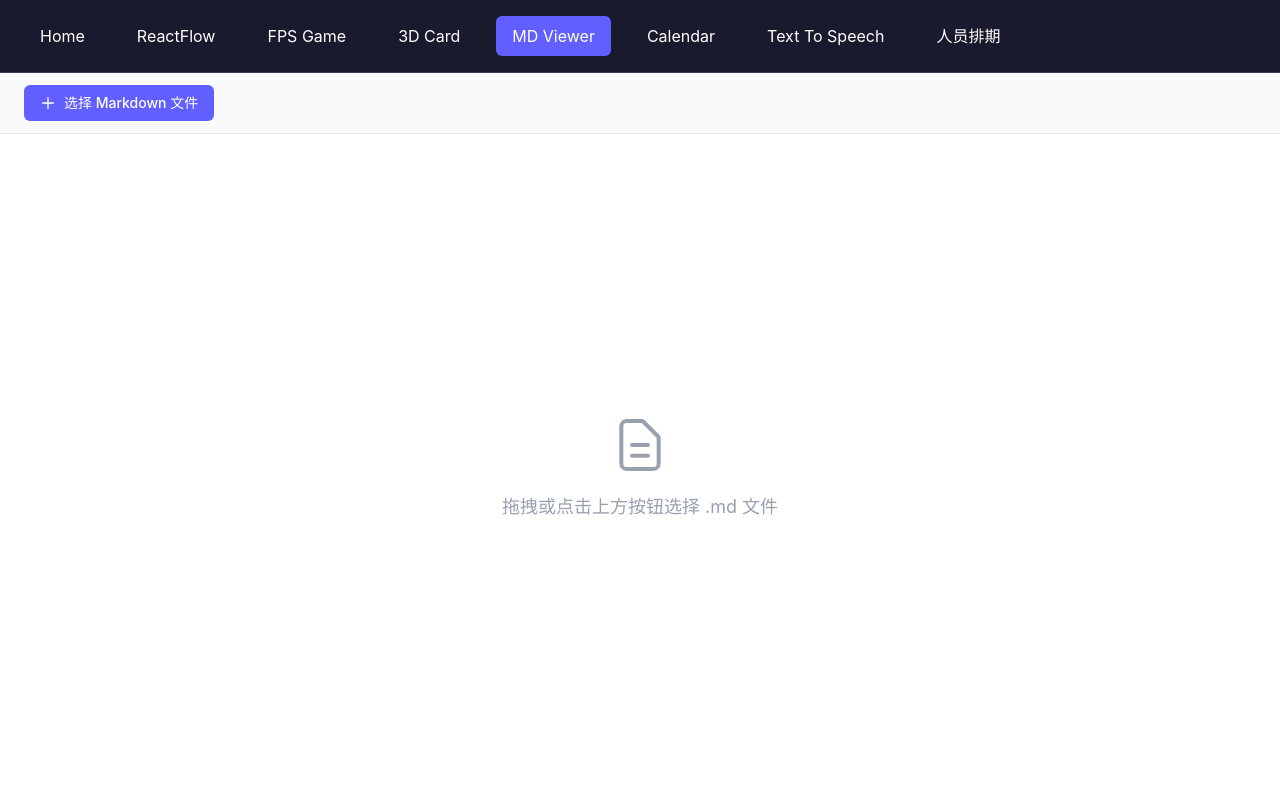
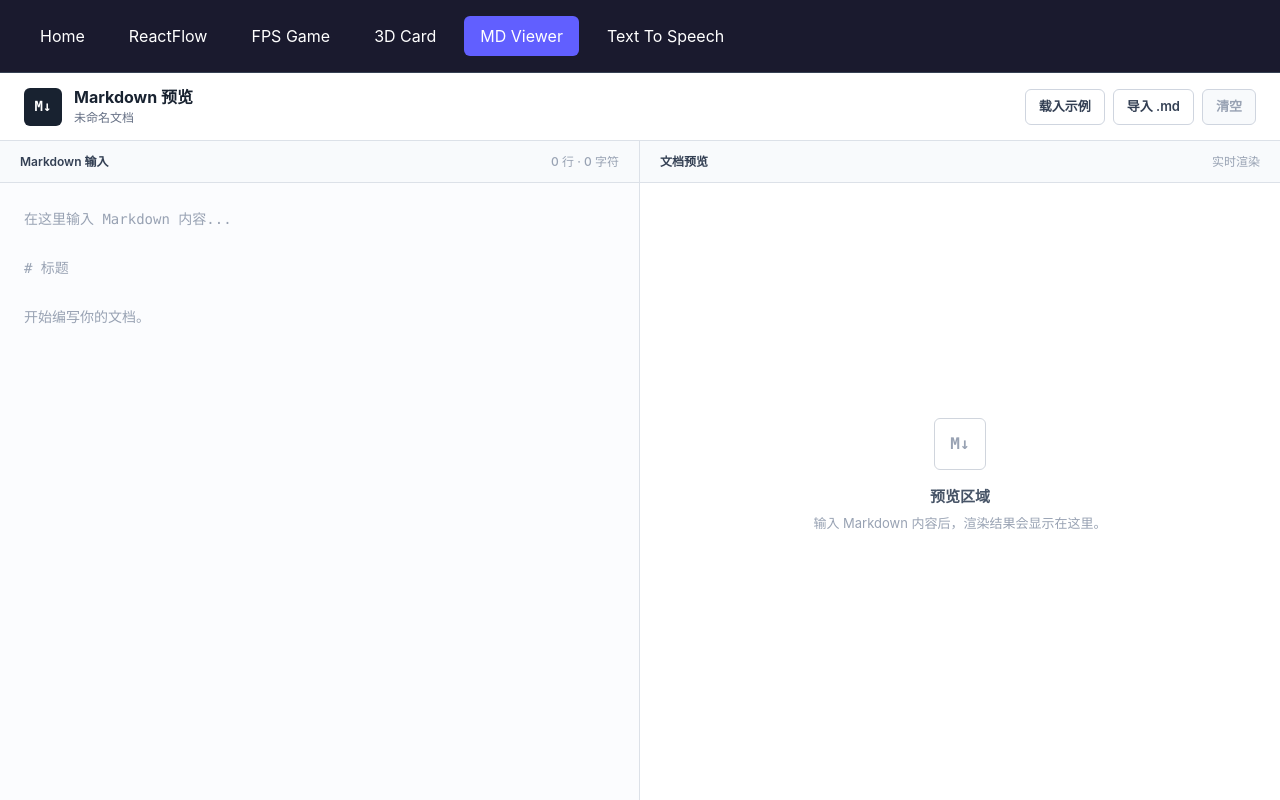
Before and after one commit to 1873575791/ReactFlow, a React (Vite) app: page /md-viewer in a window 1280 px wide. Built offline with nearby package versions, Linux system fonts and the light colour scheme.

Commit message:
feat: add markdown preview workspace

```diff
--- a/src/layout/index.jsx
+++ b/src/layout/index.jsx
@@ -1,20 +1,26 @@
 import { useState } from "react";
 import { NavLink, Outlet } from "react-router-dom";
-import { routes } from "../router";
+
+const navItems = [
+  { path: "/home", name: "Home" },
+  { path: "/reactflow", name: "ReactFlow" },
+  { path: "/fps", name: "FPS Game" },
+  { path: "/3dcard", name: "3D Card" },
+  { path: "/md-viewer", name: "MD Viewer" },
+  { path: "/tts", name: "Text To Speech" },
+];
 
 function Layout() {
   const [isMenuOpen, setIsMenuOpen] = useState(false);
 
-  const navItems = routes[0].children.filter((route) => route.name);
-
   const closeMenu = () => setIsMenuOpen(false);
 
   return (
-    <div className="min-h-screen flex flex-col bg-white dark:bg-gray-900">
+    <div className="h-screen flex flex-col bg-white dark:bg-gray-900">
       <header>
         <nav className="relative flex items-center justify-between px-4 py-4 bg-[#1a1a2e] border-b border-gray-700 sm:px-6">
           {/* 桌面端横向导航 */}
-          <div className="hidden sm:flex sm:gap-5">
+          <div className="hidden lg:flex lg:gap-3">
             {navItems.map((route) => (
               <NavLink
                 key={route.path}
@@ -32,7 +38,7 @@ function Layout() {
           </div>
 
           {/* 移动端品牌占位 */}
-          <span className="text-white font-semibold sm:hidden">Demo</span>
+          <span className="text-white font-semibold lg:hidden">Demo</span>
 
           {/* 移动端汉堡按钮 */}
           <button
@@ -40,7 +46,7 @@ function Layout() {
             onClick={() => setIsMenuOpen((open) => !open)}
             aria-label="切换导航菜单"
             aria-expanded={isMenuOpen}
-            className="flex items-center justify-center w-10 h-10 rounded-md text-white hover:bg-gray-700 transition-colors sm:hidden"
+            className="flex items-center justify-center w-10 h-10 rounded-md text-white hover:bg-gray-700 transition-colors lg:hidden"
           >
             {isMenuOpen ? (
               <svg
@@ -71,7 +77,7 @@ function Layout() {
 
           {/* 移动端展开菜单 */}
           {isMenuOpen && (
-            <div className="absolute top-full left-0 right-0 z-50 flex flex-col gap-1 px-4 py-3 bg-[#1a1a2e] border-b border-gray-700 shadow-lg sm:hidden">
+            <div className="absolute top-full left-0 right-0 z-50 flex flex-col gap-1 px-4 py-3 bg-[#1a1a2e] border-b border-gray-700 shadow-lg lg:hidden">
               {navItems.map((route) => (
                 <NavLink
                   key={route.path}
@@ -91,7 +97,7 @@ function Layout() {
           )}
         </nav>
       </header>
-      <main className="h-[calc(100vh-73px)]">
+      <main className="min-h-0 flex-1 overflow-auto">
         <Outlet />
       </main>
     </div>
--- a/src/pages/MarkdownViewer/index.jsx
+++ b/src/pages/MarkdownViewer/index.jsx
@@ -1,146 +1,211 @@
-import { useState, useCallback, useRef } from "react";
+import { useCallback, useRef, useState } from "react";
 import Markdown from "react-markdown";
+import rehypeHighlight from "rehype-highlight";
 import remarkGfm from "remark-gfm";
-import rehypeHighlight from "rehype-highlight";
+import "./markdown-viewer.css";
+
+const sampleMarkdown = `# Markdown 文档
+
+在左侧输入 Markdown，右侧会实时展示渲染结果。
+
+## 常用格式
+
+- **粗体文本**与*斜体文本*
+- [链接](https://www.example.com)
+- 行内代码 \`const ready = true\`
+
+> 这是一段引用内容。
+
+| 功能 | 状态 |
+| --- | --- |
+| 实时预览 | 已开启 |
+| GFM 表格 | 已支持 |
+| 代码高亮 | 已支持 |
+
+\`\`\`javascript
+function greet(name) {
+  return \`Hello, \${name}!\`;
+}
+\`\`\`
+`;
 
 function MarkdownViewer() {
   const [content, setContent] = useState("");
   const [fileName, setFileName] = useState("");
+  const [activePane, setActivePane] = useState("editor");
   const fileInputRef = useRef(null);
 
-  const handleFileChange = useCallback((e) => {
-    const file = e.target.files?.[0];
+  const loadFile = useCallback((file) => {
     if (!file) return;
 
-    if (!file.name.endsWith(".md")) {
-      alert("请选择 .md 格式的文件");
+    if (!file.name.toLowerCase().endsWith(".md")) {
+      window.alert("请选择 .md 格式的文件");
       return;
     }
 
-    setFileName(file.name);
     const reader = new FileReader();
     reader.onload = (event) => {
       setContent(event.target?.result ?? "");
+      setFileName(file.name);
+      setActivePane("preview");
     };
     reader.readAsText(file);
   }, []);
 
-  const handleDrop = useCallback((e) => {
-    e.preventDefault();
-    e.stopPropagation();
-    const file = e.dataTransfer.files?.[0];
-    if (!file) return;
+  const handleFileChange = useCallback(
+    (event) => {
+      loadFile(event.target.files?.[0]);
+      event.target.value = "";
+    },
+    [loadFile],
+  );
 
-    if (!file.name.endsWith(".md")) {
-      alert("请选择 .md 格式的文件");
-      return;
-    }
+  const handleDrop = useCallback(
+    (event) => {
+      event.preventDefault();
+      loadFile(event.dataTransfer.files?.[0]);
+    },
+    [loadFile],
+  );
 
-    setFileName(file.name);
-    const reader = new FileReader();
-    reader.onload = (event) => {
-      setContent(event.target?.result ?? "");
-    };
-    reader.readAsText(file);
+  const handleClear = useCallback(() => {
+    setContent("");
+    setFileName("");
+    setActivePane("editor");
   }, []);
 
-  const handleDragOver = useCallback((e) => {
-    e.preventDefault();
-    e.stopPropagation();
+  const handleSample = useCallback(() => {
+    setContent(sampleMarkdown);
+    setFileName("");
   }, []);
 
-  const handleReset = useCallback(() => {
-    setContent("");
-    setFileName("");
-    if (fileInputRef.current) {
-      fileInputRef.current.value = "";
-    }
-  }, []);
+  const lineCount = content ? content.split("\n").length : 0;
 
   return (
-    <div className="h-full flex flex-col" style={{ colorScheme: "light" }}>
-      {/* Toolbar */}
-      <div className="flex items-center gap-2 px-3 py-3 sm:gap-3 sm:px-6 bg-gray-50 border-b border-gray-200">
-        <label className="cursor-pointer inline-flex items-center gap-2 px-4 py-2 bg-indigo-500 text-white rounded-md hover:bg-indigo-600 transition-colors text-sm font-medium">
-          <svg
-            className="w-4 h-4"
-            fill="none"
-            stroke="currentColor"
-            viewBox="0 0 24 24"
+    <div className="markdown-workspace">
+      <header className="markdown-toolbar">
+        <div className="markdown-title">
+          <span className="markdown-mark" aria-hidden="true">
+            M↓
+          </span>
+          <div>
+            <h1>Markdown 预览</h1>
+            <p>{fileName || "未命名文档"}</p>
+          </div>
+        </div>
+
+        <div className="markdown-actions">
+          <button
+            type="button"
+            className="action-button"
+            onClick={handleSample}
           >
-            <path
-              strokeLinecap="round"
-              strokeLinejoin="round"
-              strokeWidth={2}
-              d="M12 4v16m8-8H4"
-            />
-          </svg>
-          选择 Markdown 文件
+            载入示例
+          </button>
+          <button
+            type="button"
+            className="action-button"
+            onClick={() => fileInputRef.current?.click()}
+          >
+            导入 .md
+          </button>
+          <button
+            type="button"
+            className="action-button action-button-danger"
+            onClick={handleClear}
+            disabled={!content}
+          >
+            清空
+          </button>
           <input
             ref={fileInputRef}
             type="file"
-            accept=".md"
+            accept=".md,text/markdown"
             onChange={handleFileChange}
-            className="hidden"
+            hidden
           />
-        </label>
+        </div>
+      </header>
 
-        {fileName && (
-          <>
-            <span className="text-sm text-gray-600 truncate max-w-xs">
-              {fileName}
-            </span>
+      <div className="pane-switcher" aria-label="视图切换">
         <button
-              onClick={handleReset}
-              className="text-sm text-gray-400 hover:text-red-500 transition-colors"
+          type="button"
+          className={activePane === "editor" ? "is-active" : ""}
+          onClick={() => setActivePane("editor")}
         >
-              清除
+          编辑
         </button>
-          </>
-        )}
+        <button
+          type="button"
+          className={activePane === "preview" ? "is-active" : ""}
+          onClick={() => setActivePane("preview")}
+        >
+          预览
+        </button>
       </div>
 
-      {/* Content Area */}
-      <div className="flex-1 overflow-auto bg-white">
-        {!content ? (
-          <div
+      <main className="markdown-panes">
+        <section
+          className={`markdown-pane editor-pane ${
+            activePane === "editor" ? "is-mobile-active" : ""
+          }`}
           onDrop={handleDrop}
-            onDragOver={handleDragOver}
-            className="h-full flex items-center justify-center"
+          onDragOver={(event) => event.preventDefault()}
         >
-            <div className="flex flex-col items-center gap-4 text-gray-400">
-              <svg
-                className="w-16 h-16"
-                fill="none"
-                stroke="currentColor"
-                viewBox="0 0 24 24"
+          <div className="pane-heading">
+            <span>Markdown 输入</span>
+            <span>
+              {lineCount} 行 · {content.length} 字符
+            </span>
+          </div>
+          <textarea
+            value={content}
+            onChange={(event) => {
+              setContent(event.target.value);
+              setFileName("");
+            }}
+            placeholder={"在这里输入 Markdown 内容...\n\n# 标题\n\n开始编写你的文档。"}
+            aria-label="Markdown 内容"
+            spellCheck="false"
+          />
+        </section>
+
+        <section
+          className={`markdown-pane preview-pane ${
+            activePane === "preview" ? "is-mobile-active" : ""
+          }`}
         >
-                <path
-                  strokeLinecap="round"
-                  strokeLinejoin="round"
-                  strokeWidth={1.5}
-                  d="M9 12h6m-6 4h6m2 5H7a2 2 0 01-2-2V5a2 2 0 012-2h5.586a1 1 0 01.707.293l5.414 5.414a1 1 0 01.293.707V19a2 2 0 01-2 2z"
-                />
-              </svg>
-              <p className="text-base text-center px-4 sm:text-lg">
-                <span className="hidden sm:inline">拖拽或点击上方按钮选择 .md 文件</span>
-                <span className="sm:hidden">点击上方按钮选择 .md 文件</span>
-              </p>
+          <div className="pane-heading">
+            <span>文档预览</span>
+            <span>实时渲染</span>
           </div>
-          </div>
-        ) : (
-          <div className="max-w-4xl mx-auto px-4 py-5 sm:px-8 sm:py-6">
-            <article className="prose prose-slate prose-headings:font-semibold prose-a:text-indigo-600 prose-code:px-1 prose-code:py-0.5 prose-code:rounded prose-pre:bg-gray-900 prose-pre:text-gray-100 max-w-none text-slate-800">
+          <div className="preview-scroll">
+            {content.trim() ? (
+              <article className="markdown-body">
                 <Markdown
                   remarkPlugins={[remarkGfm]}
                   rehypePlugins={[rehypeHighlight]}
+                  components={{
+                    a: ({ children, ...props }) => (
+                      <a {...props} target="_blank" rel="noreferrer">
+                        {children}
+                      </a>
+                    ),
+                  }}
                 >
                   {content}
                 </Markdown>
               </article>
+            ) : (
+              <div className="empty-preview">
+                <span aria-hidden="true">M↓</span>
+                <strong>预览区域</strong>
+                <p>输入 Markdown 内容后，渲染结果会显示在这里。</p>
               </div>
             )}
           </div>
+        </section>
+      </main>
     </div>
   );
 }
--- /dev/null
+++ b/src/pages/MarkdownViewer/markdown-viewer.css
@@ -0,0 +1,415 @@
+.markdown-workspace {
+  --md-border: #dce1e8;
+  --md-muted: #667085;
+  --md-accent: #2563eb;
+  display: flex;
+  height: 100%;
+  min-height: 0;
+  flex-direction: column;
+  color: #182230;
+  background: #f8fafc;
+}
+
+.markdown-toolbar {
+  display: flex;
+  min-height: 68px;
+  align-items: center;
+  justify-content: space-between;
+  gap: 24px;
+  padding: 10px 24px;
+  border-bottom: 1px solid var(--md-border);
+  background: #ffffff;
+}
+
+.markdown-title {
+  display: flex;
+  min-width: 0;
+  align-items: center;
+  gap: 12px;
+}
+
+.markdown-mark {
+  display: grid;
+  width: 38px;
+  height: 38px;
+  flex: 0 0 38px;
+  place-items: center;
+  border-radius: 6px;
+  color: #ffffff;
+  background: #182230;
+  font-family: ui-monospace, SFMono-Regular, Menlo, Monaco, Consolas, monospace;
+  font-size: 14px;
+  font-weight: 700;
+}
+
+.markdown-title h1 {
+  margin: 0;
+  font-size: 16px;
+  font-weight: 700;
+  line-height: 1.4;
+  letter-spacing: 0;
+}
+
+.markdown-title p {
+  max-width: 360px;
+  margin: 1px 0 0;
+  overflow: hidden;
+  color: var(--md-muted);
+  font-size: 12px;
+  line-height: 1.4;
+  text-overflow: ellipsis;
+  white-space: nowrap;
+}
+
+.markdown-actions {
+  display: flex;
+  align-items: center;
+  gap: 8px;
+}
+
+.action-button {
+  min-height: 36px;
+  padding: 0 13px;
+  border: 1px solid #cfd5df;
+  border-radius: 6px;
+  color: #344054;
+  background: #ffffff;
+  font-size: 13px;
+  font-weight: 600;
+  cursor: pointer;
+}
+
+.action-button:hover:not(:disabled) {
+  border-color: #98a2b3;
+  background: #f8fafc;
+}
+
+.action-button:focus-visible,
+.pane-switcher button:focus-visible,
+.editor-pane textarea:focus-visible {
+  outline: 2px solid #84adff;
+  outline-offset: 1px;
+}
+
+.action-button-danger {
+  color: #b42318;
+}
+
+.action-button:disabled {
+  color: #98a2b3;
+  background: #f8fafc;
+  cursor: not-allowed;
+}
+
+.pane-switcher {
+  display: none;
+}
+
+.markdown-panes {
+  display: grid;
+  min-height: 0;
+  flex: 1;
+  grid-template-columns: minmax(0, 1fr) minmax(0, 1fr);
+}
+
+.markdown-pane {
+  display: flex;
+  min-width: 0;
+  min-height: 0;
+  flex-direction: column;
+  background: #ffffff;
+}
+
+.editor-pane {
+  border-right: 1px solid var(--md-border);
+  background: #fbfcfe;
+}
+
+.pane-heading {
+  display: flex;
+  min-height: 42px;
+  align-items: center;
+  justify-content: space-between;
+  gap: 16px;
+  padding: 0 20px;
+  border-bottom: 1px solid var(--md-border);
+  color: #344054;
+  background: #f8fafc;
+  font-size: 12px;
+  font-weight: 600;
+}
+
+.pane-heading span:last-child {
+  color: #98a2b3;
+  font-weight: 500;
+}
+
+.editor-pane textarea {
+  width: 100%;
+  min-height: 0;
+  flex: 1;
+  resize: none;
+  border: 0;
+  padding: 24px;
+  outline: 0;
+  color: #1d2939;
+  background: #fbfcfe;
+  font-family: ui-monospace, SFMono-Regular, Menlo, Monaco, Consolas,
+    "Liberation Mono", monospace;
+  font-size: 14px;
+  line-height: 1.75;
+  tab-size: 2;
+}
+
+.editor-pane textarea::placeholder {
+  color: #98a2b3;
+}
+
+.preview-scroll {
+  min-height: 0;
+  flex: 1;
+  overflow: auto;
+  padding: 32px clamp(24px, 5vw, 72px) 64px;
+}
+
+.markdown-body {
+  width: min(100%, 860px);
+  margin: 0 auto;
+  color: #344054;
+  font-size: 15px;
+  line-height: 1.75;
+  overflow-wrap: anywhere;
+}
+
+.markdown-body > :first-child {
+  margin-top: 0;
+}
+
+.markdown-body h1,
+.markdown-body h2,
+.markdown-body h3,
+.markdown-body h4 {
+  color: #101828;
+  font-weight: 700;
+  line-height: 1.3;
+  letter-spacing: 0;
+}
+
+.markdown-body h1 {
+  margin: 0 0 24px;
+  padding-bottom: 12px;
+  border-bottom: 1px solid var(--md-border);
+  font-size: 30px;
+}
+
+.markdown-body h2 {
+  margin: 32px 0 14px;
+  font-size: 22px;
+}
+
+.markdown-body h3 {
+  margin: 24px 0 10px;
+  font-size: 18px;
+}
+
+.markdown-body p,
+.markdown-body ul,
+.markdown-body ol,
+.markdown-body blockquote {
+  margin: 0 0 16px;
+}
+
+.markdown-body ul,
+.markdown-body ol {
+  padding-left: 24px;
+}
+
+.markdown-body li + li {
+  margin-top: 5px;
+}
+
+.markdown-body a {
+  color: var(--md-accent);
+  text-decoration: underline;
+  text-underline-offset: 3px;
+}
+
+.markdown-body blockquote {
+  padding: 4px 0 4px 16px;
+  border-left: 3px solid #84adff;
+  color: #475467;
+  background: #f8fafc;
+}
+
+.markdown-body blockquote p {
+  margin: 0;
+}
+
+.markdown-body code:not(pre code) {
+  padding: 2px 5px;
+  border: 1px solid #e4e7ec;
+  border-radius: 4px;
+  color: #b42318;
+  background: #f9fafb;
+  font-family: ui-monospace, SFMono-Regular, Menlo, Monaco, Consolas, monospace;
+  font-size: 0.9em;
+}
+
+.markdown-body pre {
+  margin: 20px 0;
+  overflow: auto;
+  border: 1px solid #344054;
+  border-radius: 6px;
+  padding: 18px;
+  background: #101828;
+}
+
+.markdown-body pre code {
+  background: transparent;
+  font-family: ui-monospace, SFMono-Regular, Menlo, Monaco, Consolas, monospace;
+  font-size: 13px;
+  line-height: 1.65;
+}
+
+.markdown-body table {
+  display: block;
+  width: 100%;
+  margin: 20px 0;
+  overflow-x: auto;
+  border-spacing: 0;
+  border-collapse: collapse;
+}
+
+.markdown-body th,
+.markdown-body td {
+  min-width: 120px;
+  padding: 9px 12px;
+  border: 1px solid var(--md-border);
+  text-align: left;
+}
+
+.markdown-body th {
+  color: #1d2939;
+  background: #f2f4f7;
+  font-weight: 600;
+}
+
+.markdown-body img {
+  max-width: 100%;
+  border-radius: 6px;
+}
+
+.markdown-body hr {
+  margin: 32px 0;
+  border: 0;
+  border-top: 1px solid var(--md-border);
+}
+
+.empty-preview {
+  display: flex;
+  min-height: 100%;
+  align-items: center;
+  justify-content: center;
+  flex-direction: column;
+  color: #98a2b3;
+  text-align: center;
+}
+
+.empty-preview > span {
+  display: grid;
+  width: 52px;
+  height: 52px;
+  margin-bottom: 16px;
+  place-items: center;
+  border: 1px solid #d0d5dd;
+  border-radius: 6px;
+  font-family: ui-monospace, SFMono-Regular, Menlo, Monaco, Consolas, monospace;
+  font-weight: 700;
+}
+
+.empty-preview strong {
+  color: #475467;
+  font-size: 15px;
+}
+
+.empty-preview p {
+  margin: 6px 0 0;
+  font-size: 13px;
+}
+
+@media (max-width: 700px) {
+  .markdown-toolbar {
+    min-height: auto;
+    align-items: flex-start;
+    flex-direction: column;
+    gap: 10px;
+    padding: 12px 16px;
+  }
+
+  .markdown-title p {
+    max-width: 220px;
+  }
+
+  .markdown-actions {
+    width: 100%;
+    overflow-x: auto;
+  }
+
+  .action-button {
+    flex: 0 0 auto;
+  }
+
+  .pane-switcher {
+    display: grid;
+    grid-template-columns: 1fr 1fr;
+    padding: 6px;
+    border-bottom: 1px solid var(--md-border);
+    background: #f2f4f7;
+  }
+
+  .pane-switcher button {
+    min-height: 34px;
+    border: 0;
+    border-radius: 5px;
+    color: #667085;
+    background: transparent;
+    font-size: 13px;
+    font-weight: 600;
+  }
+
+  .pane-switcher button.is-active {
+    color: #182230;
+    background: #ffffff;
+    box-shadow: 0 1px 2px rgb(16 24 40 / 10%);
+  }
+
+  .markdown-panes {
+    display: block;
+  }
+
+  .markdown-pane {
+    display: none;
+    height: 100%;
+  }
+
+  .markdown-pane.is-mobile-active {
+    display: flex;
+  }
+
+  .editor-pane {
+    border-right: 0;
+  }
+
+  .editor-pane textarea {
+    padding: 18px;
+    font-size: 13px;
+  }
+
+  .preview-scroll {
+    padding: 24px 18px 48px;
+  }
+
+  .markdown-body h1 {
+    font-size: 26px;
+  }
+}
--- a/src/router/index.jsx
+++ b/src/router/index.jsx
@@ -5,9 +5,7 @@ import ReactFlowPage from "../pages/ReactFlow";
 import FPSGame from "../pages/FPS";
 import ThreeDCardDemo from "../pages/3DCard";
 import MarkdownViewer from "../pages/MarkdownViewer";
-import CalendarPage from "../pages/Calendar";
 import TextToSpeech from "../pages/TextToSpeech";
-import TeamSchedulePage from "../pages/TeamSchedule";
 
 export const routes = [
   {
@@ -47,8 +45,7 @@ export const routes = [
       },
       {
         path: "/calendar",
-        name: "Calendar",
-        element: <CalendarPage />,
+        element: <Navigate to="/md-viewer" replace />,
       },
       {
         path: "/tts",
@@ -57,8 +54,7 @@ export const routes = [
       },
       {
         path: "/team-schedule",
-        name: "人员排期",
-        element: <TeamSchedulePage />,
+        element: <Navigate to="/md-viewer" replace />,
       },
     ],
   },
```
Lines whose indentation alone changed are shown as unchanged.
